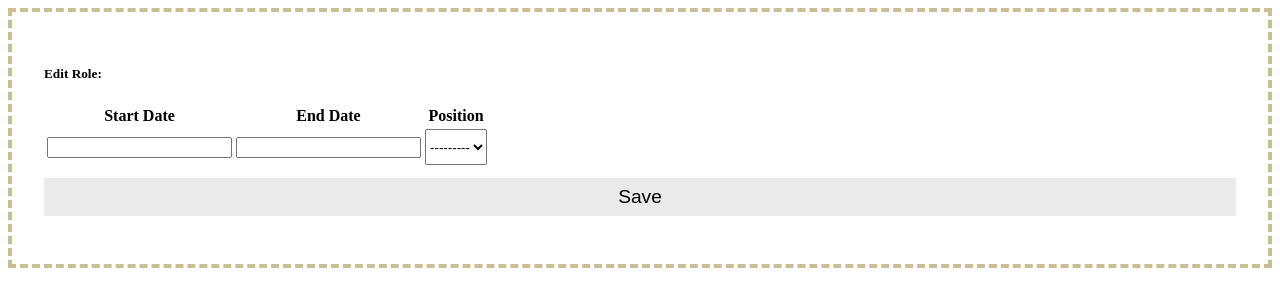
After one commit to ldavidson45/staffing, a Django app: template staffing/templates/role_log_form.html in a window 1280 px wide. The commit adds this page. Shown: the top 307 px of the page. Run offline with Django 3.2, Linux system fonts and the light colour scheme; the template is opened without the code that fills it: values that come from a table or form of the project are taken from there, others are empty.

Commit message:
add ability to edit roles

```diff
--- a/staffing/templates/employee_detail.html
+++ b/staffing/templates/employee_detail.html
@@ -35,6 +35,10 @@
         <a href="{% url 'role_log_delete' pk=role.pk %}"
           ><i class="far fa-trash-alt"></i
         ></a>
+        &nbsp;&nbsp;&nbsp;&nbsp;&nbsp;&nbsp;
+        <a href="/role-log/{{ role.pk }}/edit">
+          <i class="far fa-edit"></i>
+        </a>
       </td>
     </tr>
     {% endfor %}
--- /dev/null
+++ b/staffing/templates/role_log_form.html
@@ -0,0 +1,23 @@
+<link rel="stylesheet" href="../static/css/employee_detail.css" />
+
+<section class="new-role">
+  <h5>Edit Role:</h5>
+  <form method="post">
+    {% csrf_token %}
+
+    <table class="table">
+      <tr>
+        <th>Start Date</th>
+        <th>End Date</th>
+        <th>Position</th>
+      </tr>
+      <tr>
+        <td>{{ form.start_date }}</td>
+        <td>{{ form.end_date }}</td>
+        <td>{{ form.role_type }}</td>
+      </tr>
+    </table>
+
+    <button type="submit" class="form-button">Save</button>
+  </form>
+</section>
--- a/staffing/urls.py
+++ b/staffing/urls.py
@@ -11,8 +11,10 @@ urlpatterns = [
     path('logout/', auth_views.LogoutView.as_view(template_name='logout.html')),
     path('employee/new', views.create_employee, name="create_employee"),
     # path('role-log/<int:pk>', views.edit_role_log, name="edit_role_log"),
-    path('employee/<int:pk>', views.employee_detail, name="employee_detail"),
+    path('employee/<int:pk>/', views.employee_detail, name="employee_detail"),
     path('role-log/<int:pk>/delete', views.role_log_delete, name='role_log_delete'),
     path('employee/<int:pk>/edit', views.employee_edit, name='employee_edit'),
+    path('role-log/<int:pk>/edit/', views.role_log_edit, name='role_log_edit'),
+
 
 ]
```
Also changed, not shown: staffing/views.py (+11 -0 lines).
